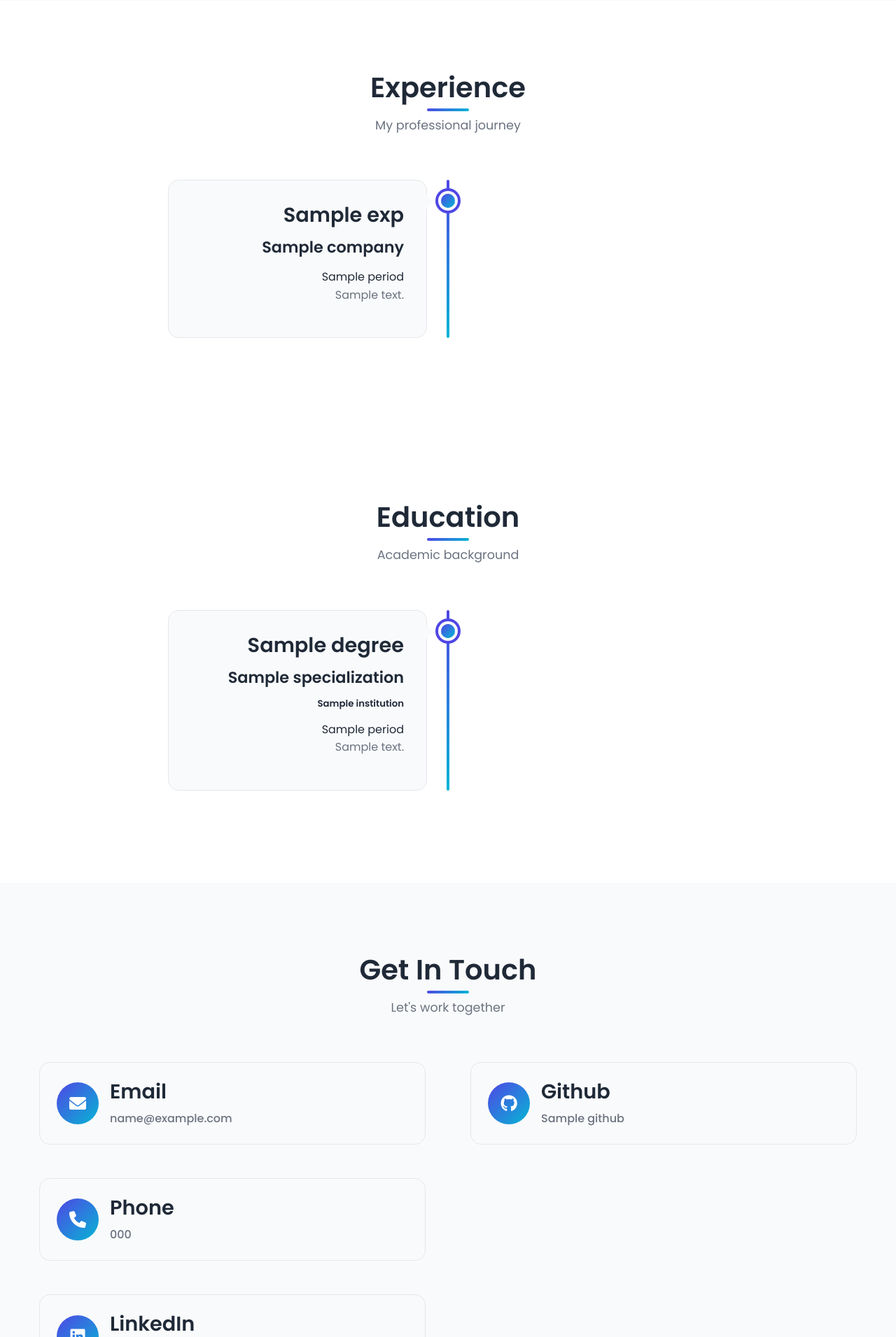
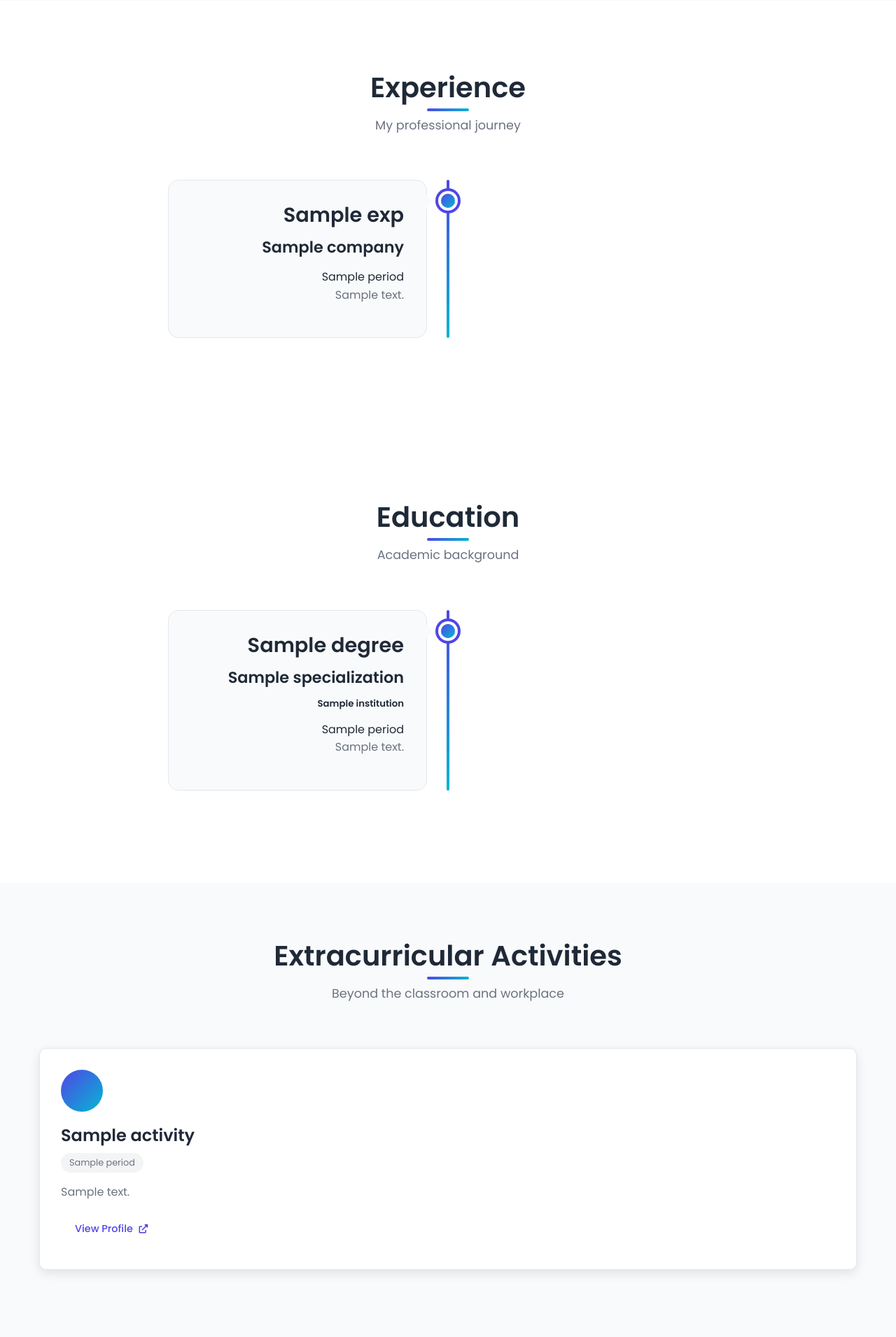
Before and after one commit to lakshaydahiya67/portfolio, a Django app: template templates/main/home.html in a window 1280 px wide. Shown: the part 2863-4774 px from the top of the page at 70% size. Run offline with Django 4.2, Linux system fonts and the light colour scheme; the template is opened without the code that fills it: most values are stand-ins (such as "Sample title", 1, 10 or a date in 2020); grey boxes marked "Sample" are stand-in pictures.

```diff
--- a/static/css/style.css
+++ b/static/css/style.css
@@ -802,6 +802,87 @@ section {
     border-right-color: var(--bg-secondary);
 }
 
+/* Extracurricular Activities Section */
+.extracurricular {
+    padding: 80px 0;
+    background-color: var(--bg-secondary);
+}
+
+.extracurricular-grid {
+    display: grid;
+    grid-template-columns: repeat(auto-fit, minmax(300px, 1fr));
+    gap: 30px;
+    margin-top: 40px;
+}
+
+.extracurricular-card {
+    background: var(--bg-primary);
+    border-radius: 10px;
+    padding: 30px;
+    box-shadow: 0 5px 15px var(--shadow-light);
+    transition: var(--transition-medium);
+    display: flex;
+    flex-direction: column;
+    border: 1px solid var(--border-color);
+}
+
+.extracurricular-card:hover {
+    transform: translateY(-5px);
+    box-shadow: 0 15px 30px var(--shadow-medium);
+    border-color: var(--primary-color);
+}
+
+.extracurricular-icon {
+    width: 60px;
+    height: 60px;
+    background: var(--gradient-primary);
+    border-radius: 50%;
+    display: flex;
+    align-items: center;
+    justify-content: center;
+    margin-bottom: 20px;
+    color: white;
+    font-size: 24px;
+}
+
+.extracurricular-content {
+    flex: 1;
+}
+
+.extracurricular-content h3 {
+    font-size: 1.5rem;
+    margin-bottom: 10px;
+    color: var(--text-primary);
+}
+
+.extracurricular-period {
+    display: inline-block;
+    background: var(--bg-tertiary);
+    color: var(--text-secondary);
+    padding: 4px 12px;
+    border-radius: 20px;
+    font-size: 0.8rem;
+    margin-bottom: 15px;
+}
+
+.extracurricular-content p {
+    color: var(--text-secondary);
+    margin-bottom: 20px;
+    line-height: 1.6;
+}
+
+.extracurricular .btn-small {
+    margin-top: auto;
+    align-self: flex-start;
+    padding: 8px 20px;
+    font-size: 0.9rem;
+}
+
+.extracurricular .btn-small i {
+    margin-left: 5px;
+    font-size: 0.8rem;
+}
+
 /* Contact Section */
 .contact {
     background: var(--bg-secondary);
--- a/templates/base.html
+++ b/templates/base.html
@@ -34,6 +34,7 @@
                 <a href="{% url 'main:home' %}#projects" class="nav-link">Projects</a>
                 <a href="{% url 'main:home' %}#experience" class="nav-link">Experience</a>
                 <a href="{% url 'main:home' %}#education" class="nav-link">Education</a>
+                <a href="{% url 'main:home' %}#extracurricular" class="nav-link">Extracurricular</a>
                 <a href="{% url 'main:home' %}#contact" class="nav-link">Contact</a>
                 <a href="{% static 'resume/Lakshay_software_developer.pdf' %}" class="nav-link resume-btn" download>
                     <i class="fas fa-download"></i> Resume
--- a/templates/main/home.html
+++ b/templates/main/home.html
@@ -23,15 +23,15 @@
             </div>
             <div class="hero-image">
                 <div class="profile-circle">
-                    <img src="{% static 'images/Lakshay_passport_size.png' %}" alt="Lakshay" class="profile-img">
+                    <img src="{% static 'images/Lakshay.jpeg' %}" alt="Lakshay" class="profile-img">
                 </div>
             </div>
         </div>
-        <div class="scroll-indicator">
+        <a href="#about" class="scroll-indicator">
             <div class="scroll-arrow">
                 <i class="fas fa-chevron-down"></i>
             </div>
-        </div>
+        </a>
     </div>
     <div class="hero-bg-animation">
         <div class="floating-shape shape-1"></div>
@@ -50,7 +50,7 @@
         <div class="about-content">
             <div class="about-text animate-on-scroll">
                 <p>
-                    I'm a passionate Python Developer specialized in Django Full Stack Development
+                    I'm a passionate Software Developer specialized in Django Full Stack Development
                     with expertise in REST APIs, ORM, and MVT architecture. I have hands-on experience
                     working at Cincooni Systems Private Ltd, where I focused on creating scalable web
                     applications and implementing innovative solutions.
@@ -208,6 +208,35 @@
     </div>
 </section>
 
+<!-- Extracurricular Activities Section -->
+<section id="extracurricular" class="extracurricular">
+    <div class="container">
+        <div class="section-header animate-on-scroll">
+            <h2 class="section-title">Extracurricular Activities</h2>
+            <p class="section-subtitle">Beyond the classroom and workplace</p>
+        </div>
+        <div class="extracurricular-grid">
+            {% for activity in extracurricular %}
+            <div class="extracurricular-card animate-on-scroll">
+                <div class="extracurricular-icon">
+                    <i class="{{ activity.icon }}"></i>
+                </div>
+                <div class="extracurricular-content">
+                    <h3>{{ activity.title }}</h3>
+                    <span class="extracurricular-period">{{ activity.period }}</span>
+                    <p>{{ activity.description }}</p>
+                    {% if activity.link %}
+                    <a href="{{ activity.link }}" target="_blank" class="btn btn-small">
+                        View Profile <i class="fas fa-external-link-alt"></i>
+                    </a>
+                    {% endif %}
+                </div>
+            </div>
+            {% endfor %}
+        </div>
+    </div>
+</section>
+
 <!-- Contact Section -->
 <section id="contact" class="contact">
     <div class="container">
```
Also changed, not shown: main/views.py (+39 -3 lines), static/images/Lakshay.jpeg (added), static/images/projects/task-master.jpg (added), 1 other file.
